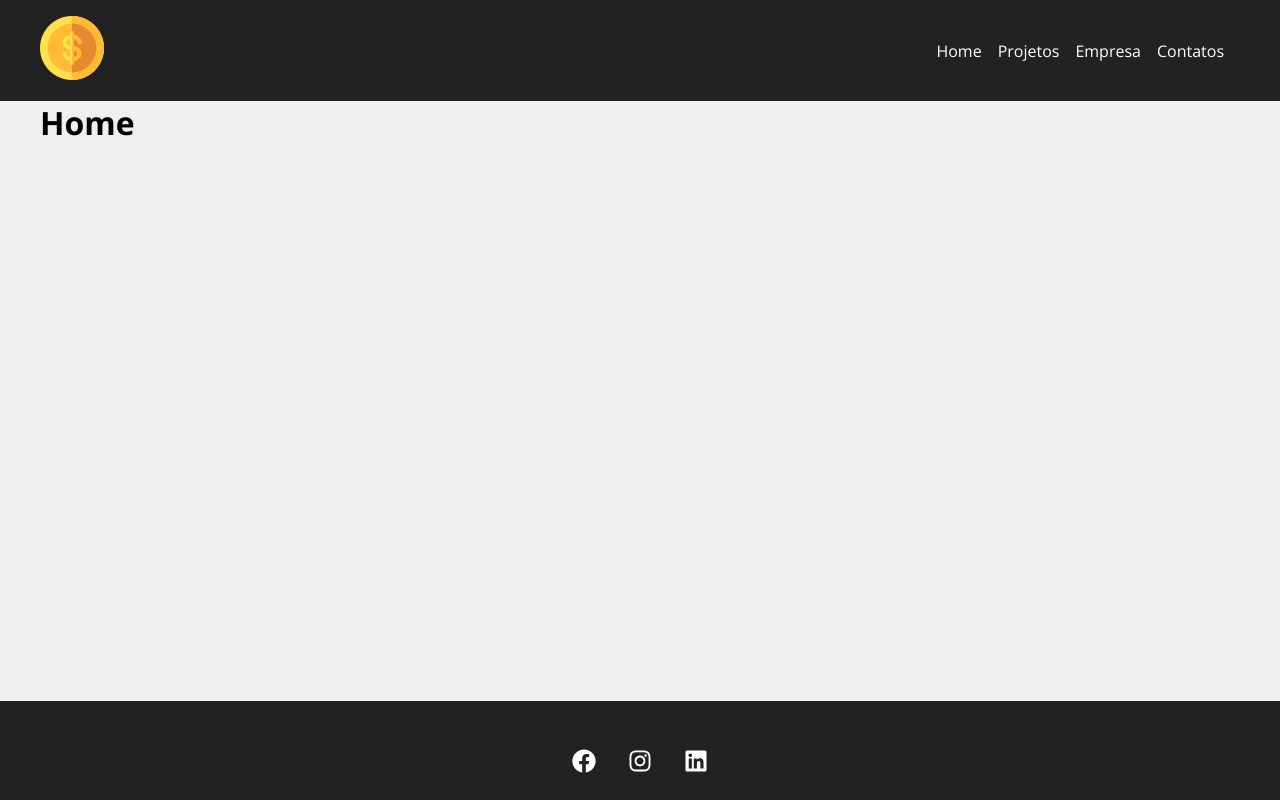
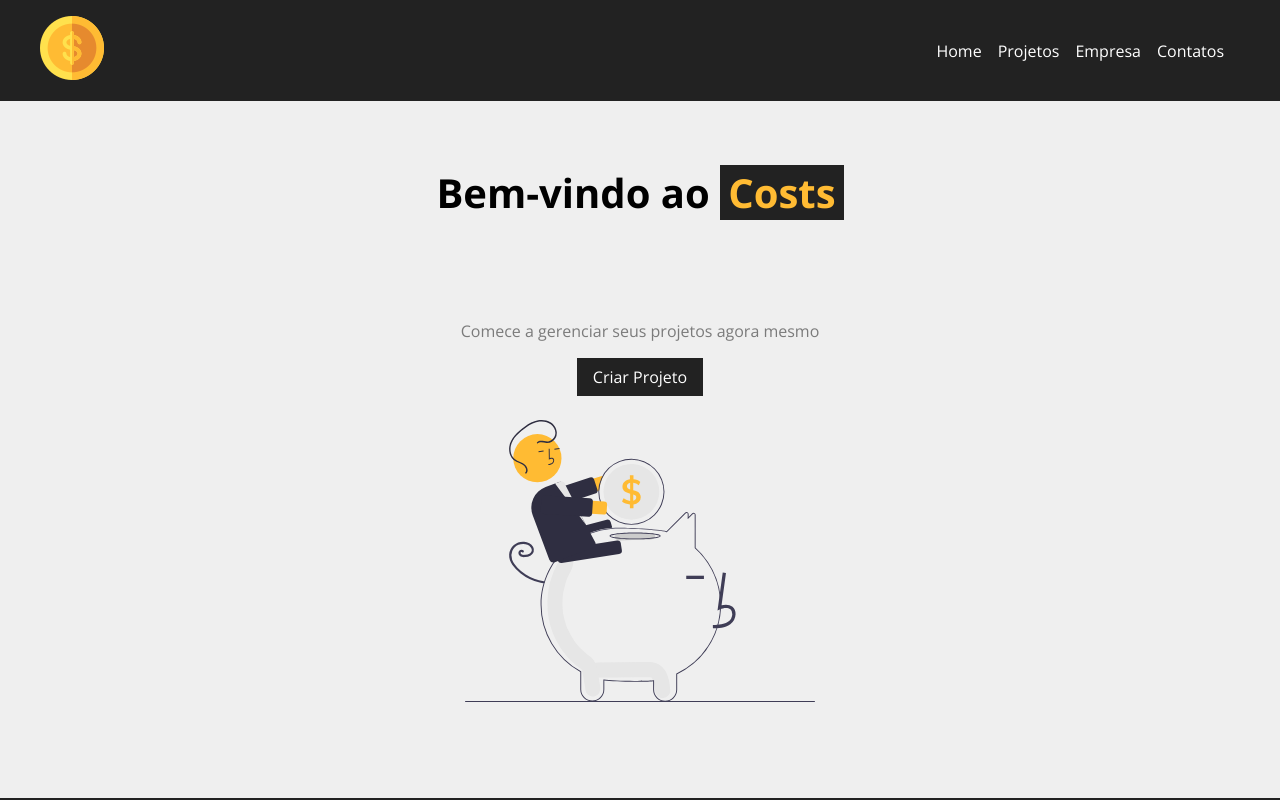
Before and after one commit to Railapa/React-Costs, a React (Vite) app in the folder react-costs/: page / in a window 1280 px wide. Shown: the top 800 px of the page. Built offline with nearby package versions, Linux system fonts and the light colour scheme.

Commit message:
React Costs

```diff
--- /dev/null
+++ b/react-costs/src/components/Layout/LinkButton.jsx
@@ -0,0 +1,12 @@
+import styles from './LinkButton.module.css'
+import {Link} from 'react-router-dom'
+
+export const LinkButton = ({to, text}) => {
+    return(
+        <div>
+            <Link to={to} className={styles.btn}>
+                {text}
+            </Link>
+        </div>
+    )
+}
--- /dev/null
+++ b/react-costs/src/components/Layout/LinkButton.module.css
@@ -0,0 +1,11 @@
+.btn{
+    background-color: #222;
+    color: #fff;
+    padding: 0.5em 1em;
+    text-decoration: none;
+    transition: all .3s ease;
+
+    &:hover{
+        color: #fb3;
+    }
+}
--- a/react-costs/src/components/Pages/Home.jsx
+++ b/react-costs/src/components/Pages/Home.jsx
@@ -1,7 +1,14 @@
+import styles from './Home.module.css'
+import savings from '../../imgs/savings.svg'
+import { LinkButton } from '../Layout/LinkButton'
+
 export const Home = () => {
     return(
-        <div>
-            <h1>Home</h1>
-        </div>
+        <section className={styles.homeContainer}>
+            <h1>Bem-vindo ao <span>Costs</span></h1>
+            <p>Comece a gerenciar seus projetos agora mesmo</p>
+            <LinkButton to="/newproject" text='Criar Projeto'>Criar Projetos</LinkButton>
+            <img src={savings} alt="costs" />
+        </section>
     )
 }
--- /dev/null
+++ b/react-costs/src/components/Pages/Home.module.css
@@ -0,0 +1,29 @@
+.homeContainer{
+    width: 100%;
+    display: flex;
+    flex-direction: column;
+    align-items: center;
+    justify-content: center;
+    padding: 4em;
+
+    h1{
+        font-size: 2.5em;
+        margin-bottom: 2.5em;
+
+        span{
+            color: #fb3;
+            padding: 0 .2em;
+            background-color: #222;
+        }
+    }
+
+    p{
+        margin-bottom: 1.5em;
+        color: #7b7b7b;
+    }
+
+    img{
+        width: 350px;
+        margin: 2em 0;
+    }
+}
```
